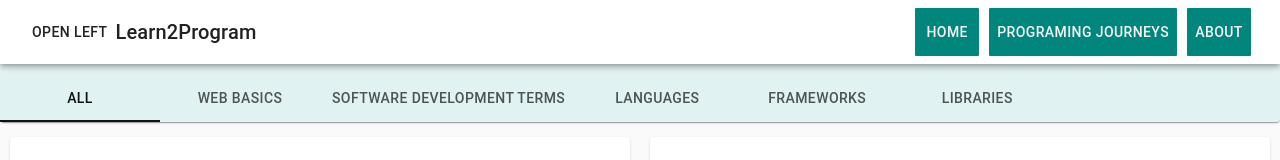
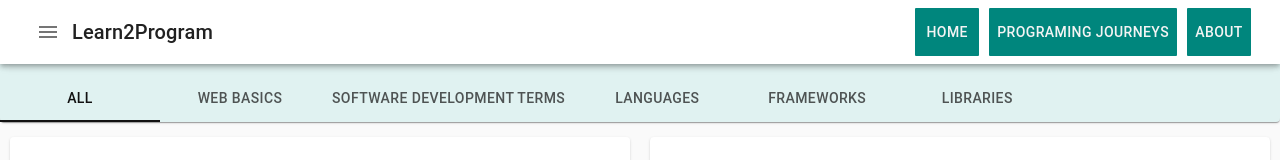
Before and after one commit to kristina-arezina/terms-2-program, a React (Create React App) app: page / in a window 1280 px wide. Shown: the top 160 px of the page. Built offline with nearby package versions, Linux system fonts and the light colour scheme.

Commit message:
made hamberger button as nav bar symbol

```diff
--- a/src/components/Layout/SmallNavBar.js
+++ b/src/components/Layout/SmallNavBar.js
@@ -11,6 +11,7 @@ import ListItemIcon from '@material-ui/core/ListItemIcon';
 import ListItemText from '@material-ui/core/ListItemText';
 import InboxIcon from '@material-ui/icons/MoveToInbox';
 import MailIcon from '@material-ui/icons/Mail';
+
 
 const useStyles = makeStyles({
     list: {
@@ -67,7 +68,7 @@ export default function TemporaryDrawer() {
 
     return (
         <div>
-            <Button onClick={toggleDrawer('left', true)}>Open Left</Button>
+            <IconButton onClick={toggleDrawer('left', true)}><MenuIcon /></IconButton>
             <Drawer open={state.left} onClose={toggleDrawer('left', false)}>
                 {sideList('left')}
             </Drawer>
```
